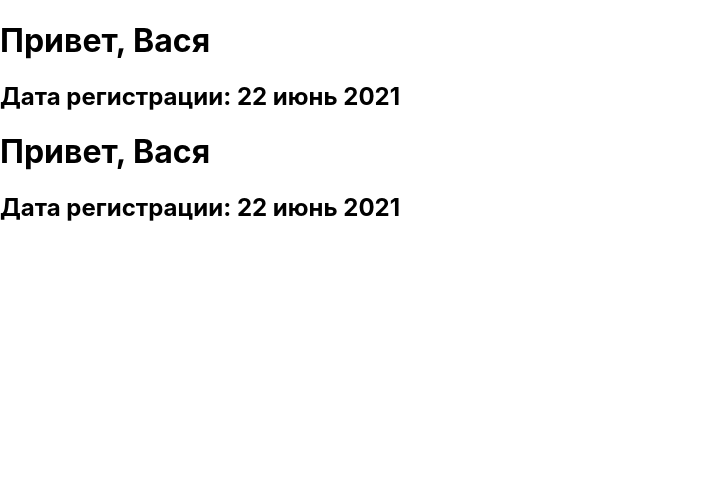
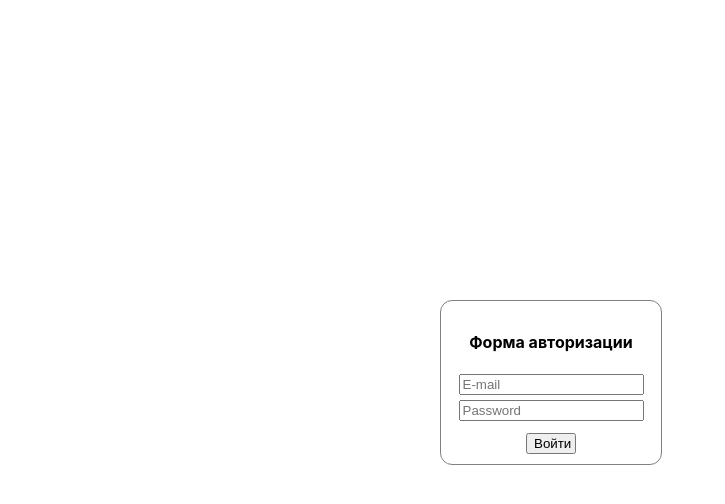
Before and after one commit to Ursnazar/home-work-1, a React (Create React App) app: page / in a window 1280 px wide. Shown: the top 504 px of the page, without its empty margins (0-725 px from the left). Built offline with nearby package versions, Linux system fonts and the light colour scheme.

Commit message:
Сделал tutorial-2

```diff
--- a/src/index.css
+++ b/src/index.css
@@ -1,13 +1,40 @@
 body {
   margin: 0;
-  font-family: -apple-system, BlinkMacSystemFont, 'Segoe UI', 'Roboto', 'Oxygen',
-    'Ubuntu', 'Cantarell', 'Fira Sans', 'Droid Sans', 'Helvetica Neue',
-    sans-serif;
+  font-family: -apple-system, BlinkMacSystemFont, 'Segoe UI', 'Roboto', 'Oxygen', 'Ubuntu',
+    'Cantarell', 'Fira Sans', 'Droid Sans', 'Helvetica Neue', sans-serif;
   -webkit-font-smoothing: antialiased;
   -moz-osx-font-smoothing: grayscale;
 }
 
 code {
-  font-family: source-code-pro, Menlo, Monaco, Consolas, 'Courier New',
-    monospace;
+  font-family: source-code-pro, Menlo, Monaco, Consolas, 'Courier New', monospace;
 }
+
+.wrapper {
+  position: relative;
+  max-width: 1000px;
+  height: 1000px;
+  margin: 0 auto;
+}
+
+.form {
+  position: absolute;
+  top: 30%;
+  left: 30%;
+  width: 200px;
+  border: 1px solid gray;
+  border-radius: 12px;
+  display: flex;
+  flex-direction: column;
+  align-items: center;
+  padding: 10px;
+}
+
+.form > input {
+  margin-bottom: 5px;
+}
+
+.form > button {
+  width: 50px;
+  margin-top: 7px;
+}
--- a/src/index.js
+++ b/src/index.js
@@ -2,7 +2,8 @@ import React from 'react';
 import ReactDOM from 'react-dom';
 import './index.css';
 
-import App from './tutorial-1/App';
+// import App from './tutorial-1/App';
+import App from './tutorial-2/App';
 
 ReactDOM.render(
   <React.StrictMode>
--- /dev/null
+++ b/src/tutorial-2/App.js
@@ -0,0 +1,13 @@
+import React from 'react';
+
+import Form from './Form';
+
+function App() {
+  return (
+    <div>
+      <Form />
+    </div>
+  );
+}
+
+export default App;
--- /dev/null
+++ b/src/tutorial-2/Form.js
@@ -0,0 +1,49 @@
+import React from 'react';
+
+function Form() {
+  function handlerOnChange(event, name) {
+    if (name === 'email') {
+      let email = event.target.value;
+      // console.log(email);
+    } else {
+      let password = event.target.value;
+      // console.log(password);
+    }
+  }
+
+  function handleSubmit(event) {
+    event.preventDefault();
+    let email = event.target.email.value;
+    let password = event.target.password.value;
+    if (!email || !password) {
+      alert('Заполните все поля формы пожалуйста');
+    } else {
+      console.log(email, password);
+    }
+    event.target.email.value = '';
+    event.target.password.value = '';
+  }
+
+  return (
+    <div className="wrapper">
+      <form className="form" onSubmit={handleSubmit}>
+        <h4>Форма авторизации</h4>
+        <input
+          type="text"
+          placeholder="E-mail"
+          name="email"
+          onChange={(e) => handlerOnChange(e, 'email')}
+        />
+        <input
+          type="password"
+          placeholder="Password"
+          name="password"
+          onChange={(e) => handlerOnChange(e, 'password')}
+        />
+        <button type="submit">Войти</button>
+      </form>
+    </div>
+  );
+}
+
+export default Form;
```
